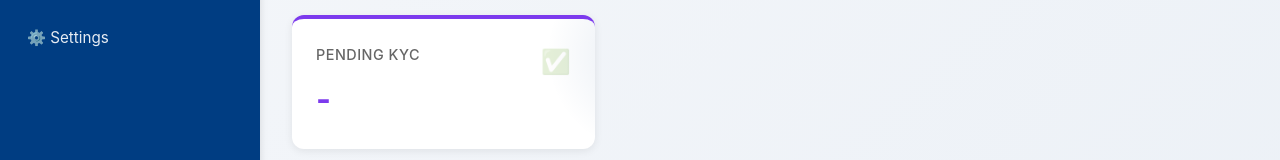
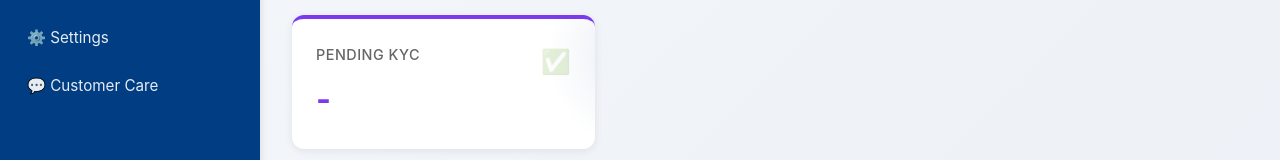
Before and after one commit to cfrancisx/aurelius, a website: page views/admin/index.html in a window 1280 px wide. Shown: the part 478-638 px from the top of the page. Drawn offline with nearby package versions, Linux system fonts and the light colour scheme; no server answers; sample sign-in values are in the browser's storage.

Commit message:
Update Admin Index.html

```diff
--- a/views/admin/index.html
+++ b/views/admin/index.html
@@ -223,6 +223,7 @@
                 <a href="/admin/fraud">🚨 Fraud Monitoring</a>
                 <a href="/admin/audit-logs">📝 Audit Logs</a>
                 <a href="/admin/settings">⚙️ Settings</a>
+                <a href="/admin/support">💬 Customer Care</a>
             </nav>
         </aside>
 
```
